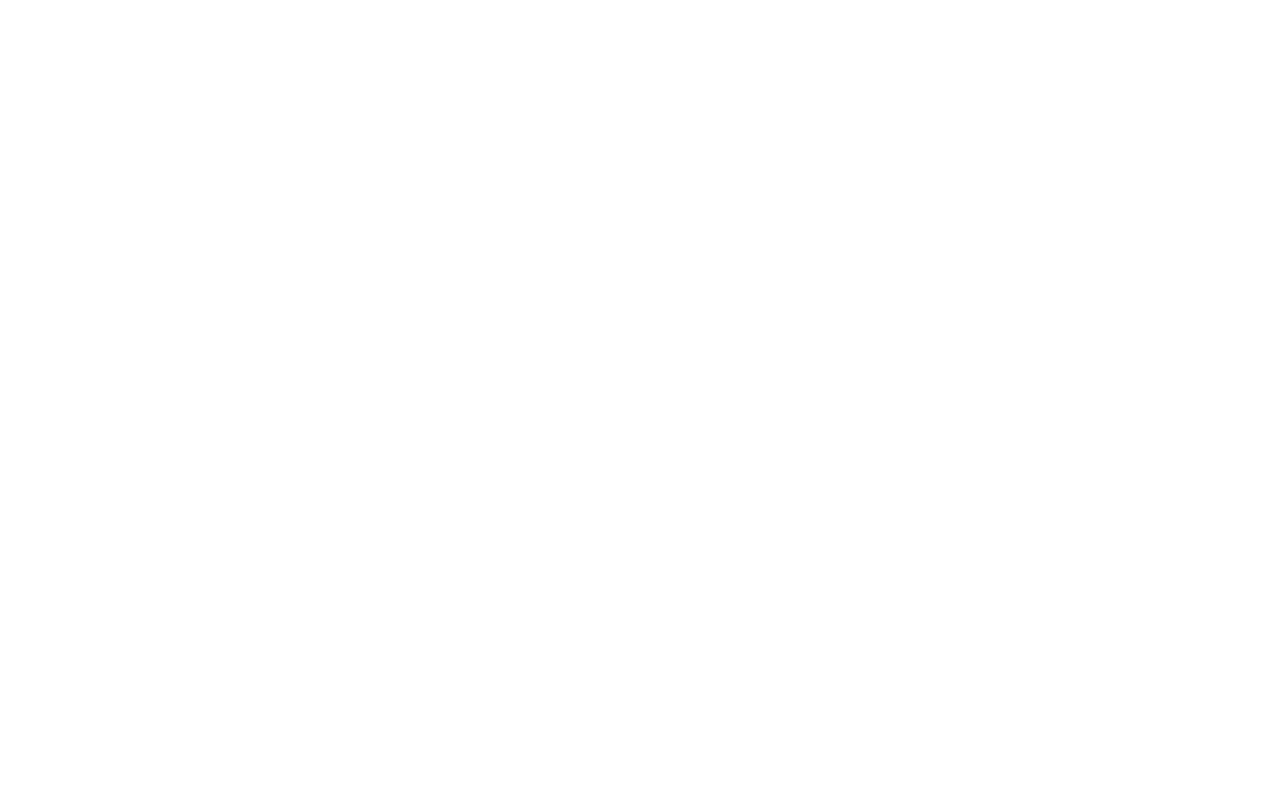
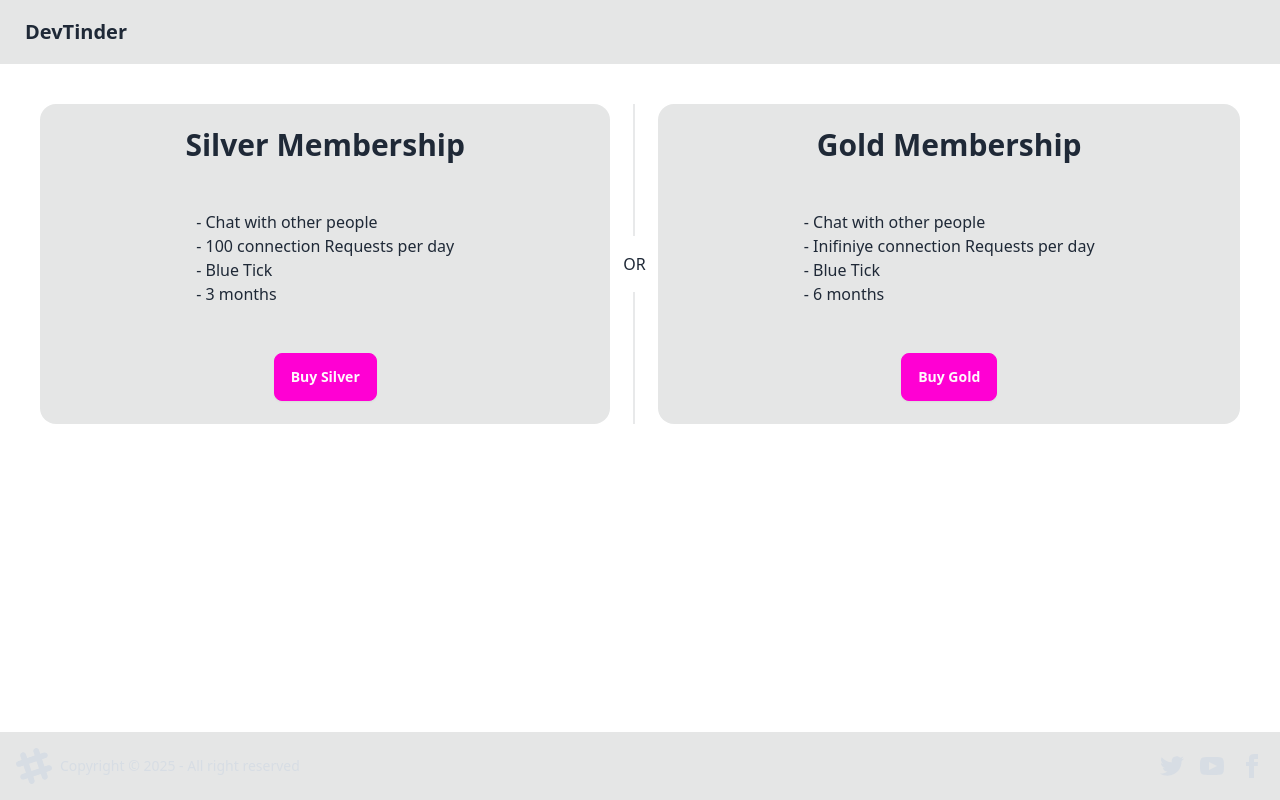
Before and after one commit to FazilHusain/devTinder_web, a React (Vite) app: page /premium in a window 1280 px wide. Before the commit this address had no page. Built offline with nearby package versions, Linux system fonts and the light colour scheme; no server answers.

Commit message:
payment-integration

```diff
--- a/index.html
+++ b/index.html
@@ -5,6 +5,7 @@
     <link rel="icon" type="image/svg+xml" href="/vite.svg" />
     <meta name="viewport" content="width=device-width, initial-scale=1.0" />
     <title>We Tinder</title>
+     <script src="https://checkout.razorpay.com/v1/checkout.js"></script>
   </head>
   <body>
     <div id="root"></div>
--- a/src/App.jsx
+++ b/src/App.jsx
@@ -7,6 +7,7 @@
 import Feed from "./components/Feed";
 import Connections from "./components/Connections";
 import Requests from "./components/Requests";
+import Premium from "./components/Premium";
 
 function App() {
   return (
@@ -20,6 +21,7 @@
               <Route path="/profile" element={<Profile />} />
               <Route path="/connections" element={<Connections />} />
               <Route path="/requests" element={<Requests />} />
+              <Route path="/premium" element={<Premium />} />
             </Route>
           </Routes>
         </BrowserRouter>
--- a/src/components/NavBar.jsx
+++ b/src/components/NavBar.jsx
@@ -64,6 +64,9 @@
                 <Link to="/requests">Requests</Link>
               </li>
               <li>
+                <Link to="/premium">Premium</Link>
+              </li>
+              <li>
                 <a onClick={handleLogout}>Logout</a>
               </li>
             </ul>
--- /dev/null
+++ b/src/components/Premium.jsx
@@ -0,0 +1,82 @@
+// eslint-disable-next-line no-unused-vars
+import axios from "axios";
+// eslint-disable-next-line no-unused-vars
+import React from "react";
+import { BASE_URL } from "../utils/constants";
+
+const Premium = () => {
+  const handleBuyClick = async (type) => {
+    const order = await axios.post(
+      BASE_URL + "/payment/create",
+      {
+        membershipType: type,
+      },
+      {
+        withCredentials: true,
+      }
+    );
+
+    const { amount, keyId, currency, notes, orderId } = order.data;
+
+    const options = {
+      key: keyId,
+      amount,
+      currency,
+      name: "We Tinder",
+      description: "Connect to other developers",
+      order_id: orderId,
+      prefill: {
+        name: notes.firstName + " " + notes.lastName,
+        email: notes.emailId,
+        contact: "9999999999",
+      },
+      theme: {
+        color: "#F37254",
+      },
+     // handler: verifyPremiumUser,
+    };
+
+    const rzp = new window.Razorpay(options);
+    rzp.open();
+  };
+
+  return (
+    <div className="m-10">
+      <div className="flex w-full">
+        <div className="card bg-base-300 rounded-box grid h-80 grow place-items-center">
+          <h1 className="font-bold text-3xl">Silver Membership</h1>
+          <ul>
+            <li> - Chat with other people</li>
+            <li> - 100 connection Requests per day</li>
+            <li> - Blue Tick</li>
+            <li> - 3 months</li>
+          </ul>
+          <button
+            onClick={() => handleBuyClick("silver")}
+            className="btn btn-secondary"
+          >
+            Buy Silver
+          </button>
+        </div>
+        <div className="divider divider-horizontal">OR</div>
+        <div className="card bg-base-300 rounded-box grid h-80 grow place-items-center">
+          <h1 className="font-bold text-3xl">Gold Membership</h1>
+          <ul>
+            <li> - Chat with other people</li>
+            <li> - Inifiniye connection Requests per day</li>
+            <li> - Blue Tick</li>
+            <li> - 6 months</li>
+          </ul>
+          <button
+            onClick={() => handleBuyClick("gold")}
+            className="btn btn-secondary"
+          >
+            Buy Gold
+          </button>
+        </div>
+      </div>
+    </div>
+  );
+};
+
+export default Premium;
```
